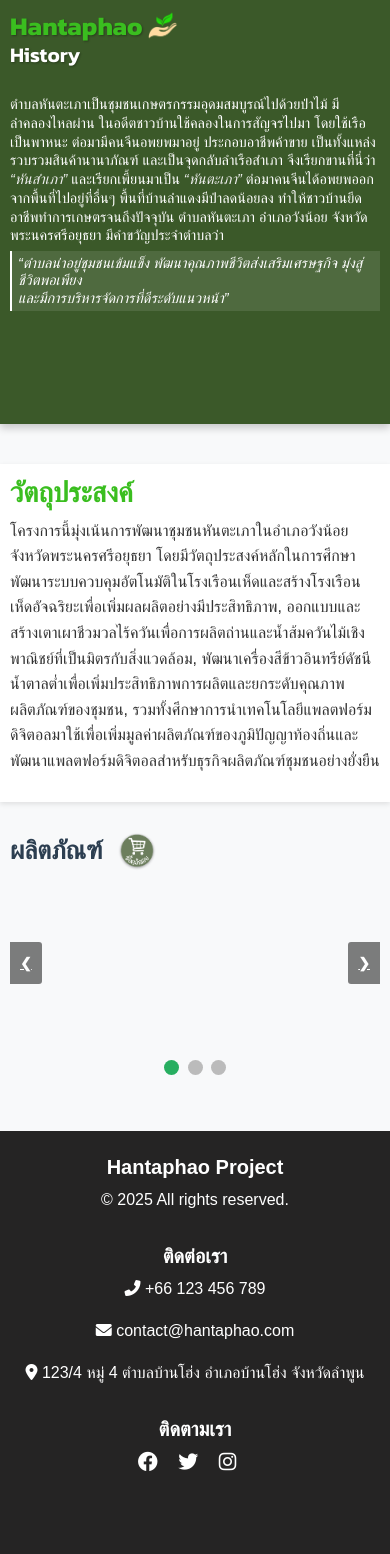
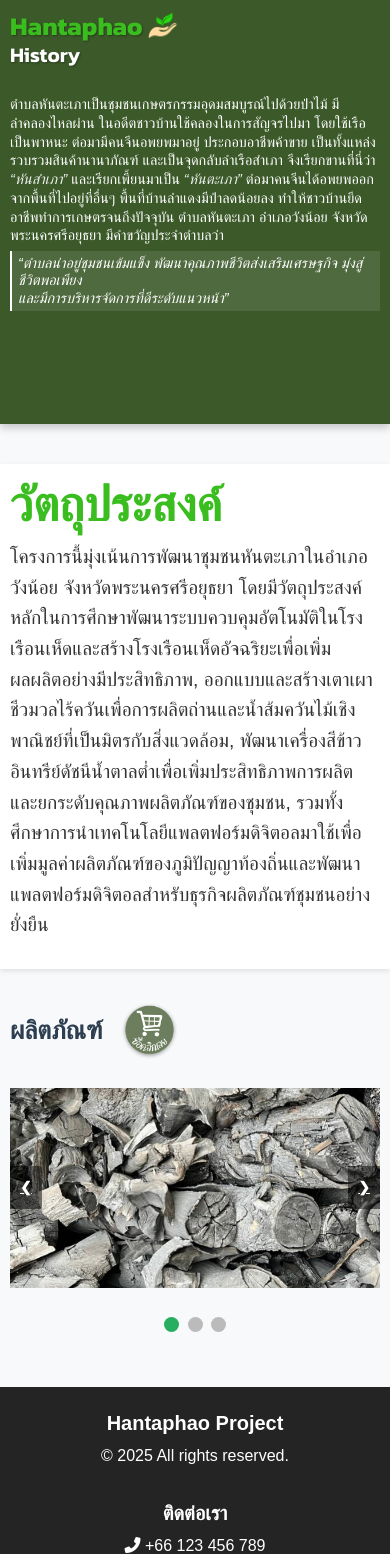
Before and after one commit to DarkNess1903/Hantaphao, a PHP site: page / in a window 390 px wide. Shown: the part 633-2187 px from the top of the page. Run offline with PHP 8.4, Linux system fonts and the light colour scheme; some web fonts are replaced.

Commit message:
Ryu-edit25/03

```diff
--- a/css/style.css
+++ b/css/style.css
@@ -38,13 +38,13 @@
 }
 
 .btn-primary {
-    background-color: #2B5914;
+    background-color:#4bd31e ;
     border: none;
     transition: background-color 0.3s ease;
 }
 
 .btn-primary:hover {
-    background-color: #57b827;
+    background-color: #58ed0d;
 }
 
 .bg-dark-custom {
@@ -105,7 +105,8 @@
 .btn {
     white-space: nowrap;
     width: auto; /* ปรับความกว้างของปุ่มให้พอดีกับข้อความ */
-    text-align: right; /* จัดปุ่มไปทางขวา */
+    text-align: center; /* จัดปุ่มไปทางขวา */
+    margin-top: 20px;
 }
 .navbar {
     display: flex;
--- a/index.php
+++ b/index.php
@@ -10,6 +10,11 @@
     <meta charset="UTF-8">
     <meta name="viewport" content="width=device-width, initial-scale=1.0">
     <title>Hantaphao Project</title>
+
+    <link rel="icon" type="image/png" sizes="32x32" href="/images/favi/favicon-32x32.png">
+    <link rel="icon" type="image/png" sizes="16x16" href="/images/favi/favicon-16x16.png">
+    <link rel="apple-touch-icon" sizes="180x180" href="/images/favi/apple-touch-icon.png">
+    <link rel="shortcut icon" href="/images/favi/favicon.ico">
 
     <link rel="stylesheet" href="https://cdnjs.cloudflare.com/ajax/libs/font-awesome/6.0.0-beta3/css/all.min.css">
     <link href="https://fonts.googleapis.com/css2?family=Sarabun:wght@400;700&display=swap" rel="stylesheet">
@@ -207,19 +212,19 @@
 
 /* Product Section */
 .product {
-    text-align: left; /* Changed to left */
-    width: 100%; /* Full width */
+    text-align: left;
+    width: 100%;
     margin-bottom: 40px;
-    padding: 0 15px; /* Match objective padding */
+    padding: 0 15px;
 }
 
 .product h1 {
-    font-size: 2.2rem; /* Slightly larger */
+    font-size: 3rem;
     font-weight: 700;
     color: #2c3e50;
     margin-bottom: 20px;
     display: flex;
-    justify-content: flex-start; /* Align left */
+    justify-content: flex-start;
     align-items: center;
 }
 
@@ -235,22 +240,30 @@
 
 /* Slideshow Styling */
 .slideshow-container {
-    width: 100%; /* Full width to stretch edge-to-edge */
+    width: 100%;
     position: relative;
-    margin: 0; /* Remove centering */
+    margin: 0;
+    overflow: hidden;
+    height: 400px; /* กำหนดความสูงให้ container */
 }
 
 .mySlides {
-    display: none;
-    text-align: left; /* Align slides to left */
+    width: 100%;
+    height: 400px;
+    opacity: 0; /* เริ่มต้นโปร่งใส */
+    position: absolute; /* วางสไลด์ทับกัน */
+    top: 0;
+    left: 0;
+    transition: opacity 2s ease-in-out; /* ใช้ transition แทน animation */
 }
 
 .mySlides img {
+    width: 100%;
+    height: 100%;
+    object-fit: cover;
     border-radius: 0;
     box-shadow: 0 4px 8px rgba(0, 0, 0, 0.1);
-    width: 105%; /* Slightly larger */
-    max-width: none; /* Remove max-width restriction */
-    margin-left: 0; /* Align left */
+    display: block;
 }
 
 .prev, .next {
@@ -293,14 +306,7 @@
     background-color: #27ae60;
 }
 
-.fade {
-    animation: fade 1.5s ease-in-out;
-}
-
-@keyframes fade {
-    from {opacity: 0.4}
-    to {opacity: 1}
-}
+/* ลบ .fade ออก เพราะใช้ transition แทน */
 
 /* Responsive Design */
 @media (max-width: 768px) {
@@ -368,20 +374,21 @@
     }
 
     .product {
-        padding: 0 12px; /* Match objective */
+        padding: 0 12px;
     }
 
     .product h1 {
-        font-size: 1.8rem; /* Slightly larger */
+        font-size: 1.8rem;
     }
 
     .slideshow-container {
-        width: 100%; /* Full width */
+        width: 100%;
         margin: 0;
+        height: 300px; /* ปรับความสูงให้สอดคล้อง */
     }
 
-    .mySlides img {
-        width: 105%; /* Slightly larger */
+    .mySlides {
+        height: 300px;
     }
 }
 
@@ -444,20 +451,21 @@
     }
 
     .product {
-        padding: 0 10px; /* Match objective */
+        padding: 0 10px;
     }
 
     .product h1 {
-        font-size: 1.6rem; /* Slightly larger */
+        font-size: 1.6rem;
     }
 
     .slideshow-container {
-        width: 100%; /* Full width */
+        width: 100%;
         margin: 0;
+        height: 200px; /* ปรับความสูงให้สอดคล้อง */
     }
 
-    .mySlides img {
-        width: 105%; /* Slightly larger */
+    .mySlides {
+        height: 200px;
     }
 }
 </style>
@@ -484,8 +492,8 @@
     </div>
 
     <div class="objective container my-4">
-        <h1 style="color:#3abe1f;font-weight: bold">วัตถุประสงค์</h1>
-        <p>
+        <h1 style="color:#3abe1f;font-weight: bold;font-size:3rem;">วัตถุประสงค์</h1>
+        <p style="font-size:1.2rem;">
             โครงการนี้มุ่งเน้นการพัฒนาชุมชนหันตะเภาในอำเภอวังน้อย จังหวัดพระนครศรีอยุธยา โดยมีวัตถุประสงค์หลักในการศึกษาพัฒนาระบบควบคุมอัตโนมัติในโรงเรือนเห็ดและสร้างโรงเรือนเห็ดอัจฉริยะเพื่อเพิ่มผลผลิตอย่างมีประสิทธิภาพ, ออกแบบและสร้างเตาเผาชีวมวลไร้ควันเพื่อการผลิตถ่านและน้ำส้มควันไม้เชิงพาณิชย์ที่เป็นมิตรกับสิ่งแวดล้อม, พัฒนาเครื่องสีข้าวอินทรีย์ดัชนีน้ำตาลต่ำเพื่อเพิ่มประสิทธิภาพการผลิตและยกระดับคุณภาพผลิตภัณฑ์ของชุมชน, รวมทั้งศึกษาการนำเทคโนโลยีแพลตฟอร์มดิจิตอลมาใช้เพื่อเพิ่มมูลค่าผลิตภัณฑ์ของภูมิปัญญาท้องถิ่นและพัฒนาแพลตฟอร์มดิจิตอลสำหรับธุรกิจผลิตภัณฑ์ชุมชนอย่างยั่งยืน
         </p>
     </div>
@@ -494,18 +502,18 @@
         <h1>
             ผลิตภัณฑ์
             <a href="products.php">
-                <img src="images/cart2.png" alt="Cart Icon" class="img-fluid" width="50px" height="50px">
+                <img src="images/cart2.png" alt="Cart Icon" class="img-fluid" width="75px" height="75px">
             </a>
         </h1>
         <div class="slideshow-container">
-            <div class="mySlides fade">
+            <div class="mySlides">
                 <img src="images/Element/Product_1.jpg" class="img-fluid" alt="Product 1">
             </div>
-            <div class="mySlides fade">
-                <img src="images/product2.jpg" class="img-fluid" alt="Product 2">
+            <div class="mySlides">
+                <img src="images/Element/Product_2.jpg" class="img-fluid" alt="Product 2">
             </div>
-            <div class="mySlides fade">
-                <img src="images/product3.jpg" class="img-fluid" alt="Product 3">
+            <div class="mySlides">
+                <img src="images/Element/product_3.jpg" class="img-fluid" alt="Product 3">
             </div>
             <a class="prev" onclick="plusSlides(-1)">❮</a>
             <a class="next" onclick="plusSlides(1)">❯</a>
@@ -525,6 +533,11 @@
         let slideIndex = 1;
         showSlides(slideIndex);
 
+        // เปลี่ยนสไลด์อัตโนมัติทุก 10 วินาที
+        setInterval(() => {
+            plusSlides(1);
+        }, 10000);
+
         function plusSlides(n) {
             showSlides(slideIndex += n);
         }
@@ -537,16 +550,23 @@
             let i;
             let slides = document.getElementsByClassName("mySlides");
             let dots = document.getElementsByClassName("dot");
-            if (n > slides.length) {slideIndex = 1}
-            if (n < 1) {slideIndex = slides.length}
+
+            if (n > slides.length) { slideIndex = 1; }
+            if (n < 1) { slideIndex = slides.length; }
+
+            // รีเซ็ต opacity ของทุกสไลด์
             for (i = 0; i < slides.length; i++) {
-                slides[i].style.display = "none";
+                slides[i].style.opacity = "0";
             }
+
+            // อัปเดต dots
             for (i = 0; i < dots.length; i++) {
                 dots[i].className = dots[i].className.replace(" active", "");
             }
-            slides[slideIndex-1].style.display = "block";
-            dots[slideIndex-1].className += " active";
+
+            // แสดงสไลด์ปัจจุบัน
+            slides[slideIndex - 1].style.opacity = "1";
+            dots[slideIndex - 1].className += " active";
         }
     </script>
 </body>
```
Also changed, not shown: login.php (+78 -13 lines), images/Element/Product_2.jpg (added), images/Element/product_3.jpg (added), images/favi/android-chrome-192x192.png (added), images/favi/android-chrome-512x512.png (added), images/favi/apple-touch-icon.png (added), images/favi/favicon-16x16.png (added), images/favi/favicon-32x32.png (added), images/favi/favicon.ico (added), images/favi/site.webmanifest (added), images/favicon-32x32.png (added), images/login-bg.jpg (added).
